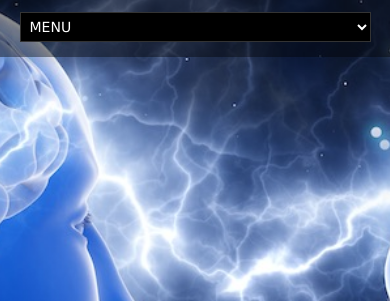
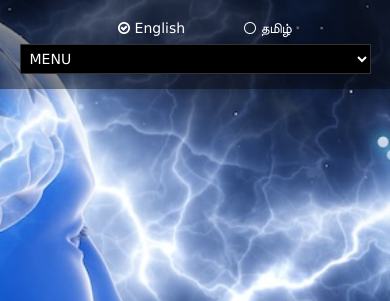
Before and after one commit to paranjothithirdeye/paranjothithirdeye.github.io, a plain HTML site: page index.html in a window 390 px wide. Shown: the part 129-430 px from the top of the page. Drawn offline with Linux system fonts and the light colour scheme.

Commit message:
Language selector styles

```diff
--- a/index.html
+++ b/index.html
@@ -8,7 +8,7 @@ Licence URI: http://www.os-templates.com/template-terms
 -->
 <html lang="">
 <head>
-<title>Gomag</title>
+<title>Paranjothi ThirdEye Meditation - பரஞ்சோதி நெற்றிக்கண் தியானம்</title>
 <meta charset="utf-8">
 <meta name="viewport" content="width=device-width, initial-scale=1.0, maximum-scale=1.0, user-scalable=no">
 <link href="layout/styles/layout.css" rel="stylesheet" type="text/css" media="all">
@@ -26,6 +26,11 @@ Licence URI: http://www.os-templates.com/template-terms
       <div id="logo" class="fl_left">
         <h1><a href="index.html"><img src="images/home/Logo-Oval.png"> <div style="display: inline-block;vertical-align: middle;">Paranjothi ThirdEye Meditation <br/>
             பரஞ்சோதி நெற்றிக்கண் தியானம்</div> </a></h1>
+      </div>
+      <div id="lang" class="fl_right">
+            <a href="#"><i class="fa fa-check-circle-o"></i> English</a>
+            <div class="inline-space"></div>
+            <a href="#"><i class="fa fa-circle-thin"></i> தமிழ்</a>
       </div>
       <nav id="mainav" class="fl_right">
         <ul class="clear">
@@ -52,7 +57,6 @@ Licence URI: http://www.os-templates.com/template-terms
               <li><a href="#">Level 2</a></li>
             </ul>
           </li>
-          <li><a href="#">Link Text</a></li>
           <li><a href="#">Link Text</a></li>
         </ul>
       </nav>
--- a/layout/styles/layout.css
+++ b/layout/styles/layout.css
@@ -27,6 +27,19 @@ File: Layout CSS
 #header #logo{margin:15px 0 0 0;}
 #header #logo h1{margin:0; padding:0; font-size:22px;}
 #header #logo img{height: 35px;}
+
+/* Language Selector
+--------------------------------------------------------------------------------------------------------------- */
+#lang {width: 75px;text-align: left; padding: 5px;margin-top: 10px; margin-left: 10px;}
+#lang a {color: inherit}
+.inline-space {display: inline;}
+@media screen and (max-width:900px){
+    #lang {margin-top: 0px; }
+}
+@media screen and (max-width:750px){
+    #lang {width : 100%; text-align: center;}
+    .inline-space {display: inline-block;width:50px;height:1px;}
+}
 
 
 /* Page Intro
```
